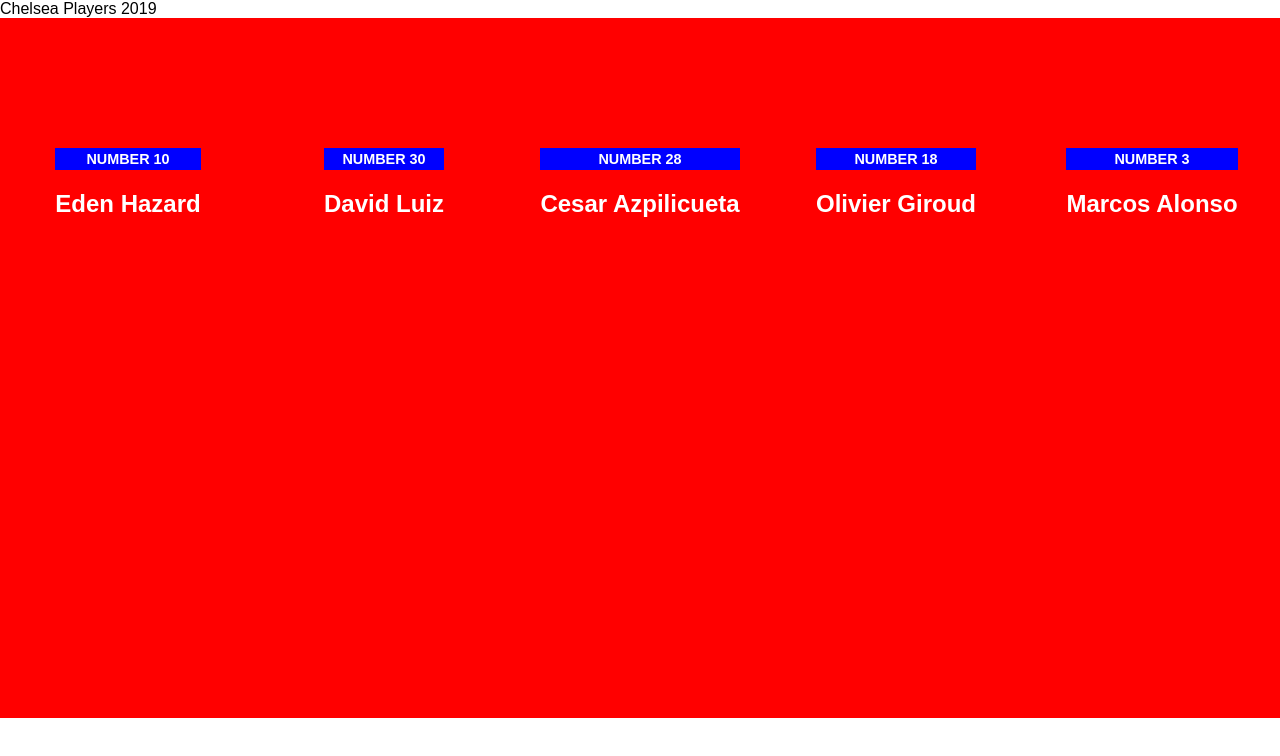
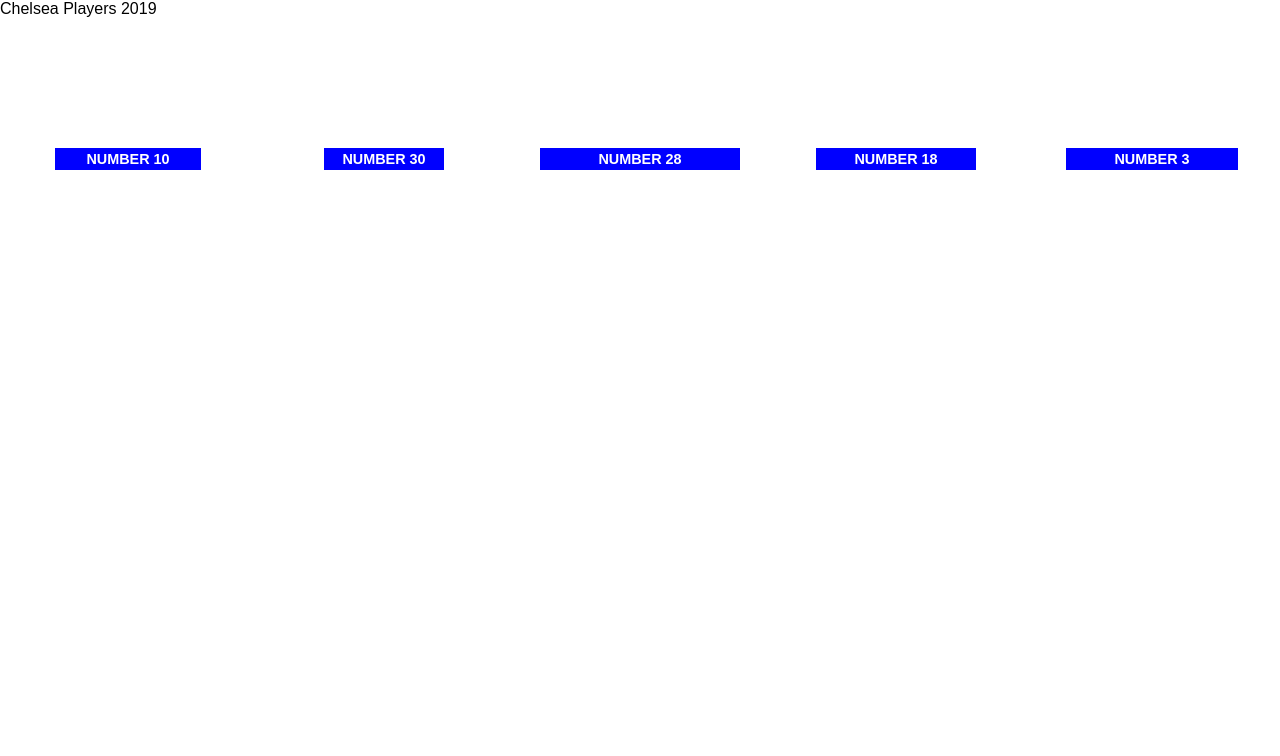
Before and after one commit to dompainter/player-showcase, a React (Create React App) app: page / in a window 1280 px wide. Shown: the top 756 px of the page. Built offline with nearby package versions, Linux system fonts and the light colour scheme; grey boxes are pictures that could not be loaded.

Commit message:
> Clickable buttons

```diff
--- a/src/App.css
+++ b/src/App.css
@@ -4,12 +4,35 @@
 
 .playerContainer {
   display: flex;
-  background-color: red;
   flex-direction: row;
   position: relative;
   min-height: 700px;
 }
 
+.playerBackgrounds {
+  position: absolute;
+  top: 0px;
+  right: 0px;
+  bottom: 0px;
+  left: 0px;
+}
+
+.playerItemLink {
+  position: absolute;
+  top: 0px;
+  right: 0px;
+  bottom: 0px;
+  left: 0px;
+  z-index: 1;
+  height: 100%;
+  width: 100%;
+  -webkit-tap-highlight-color: transparent;
+  background: 0px center;
+  border-width: 0px;
+  border-style: initial;
+  border-color: initial;
+  border-image: initial;
+}
 
 .playersBackgroundImage {
   position: absolute;
@@ -23,12 +46,12 @@
   background-position: 50% 50%;
 }
 
-.playersBackgroundImage.activeBackground {
+.playerBackgroundImage.activeBackground {
   z-index: 2;
   display: block;
 }
 
-.playersBackgroundImage.previousImage {
+.playerBackgroundImage.previousBackground {
   z-index: 1;
   display: block;
 }
--- a/src/App.js
+++ b/src/App.js
@@ -49,7 +49,7 @@
               <Item key={i} player={player} handleClick={() => this.handleClick(playerIndex, player.heading)} />
             )
           })}
-          <div className="playersBackgrounds">
+          <div className="playerBackgrounds">
             {this.state.players.map((player, i) => {
               const index = i + 1
               return (
--- a/src/components/Item.js
+++ b/src/components/Item.js
@@ -11,8 +11,8 @@
       className={ classNames(
       'playerItem',
       { 'activePlayer' : active }
-     )}
-      onClick={handleClick}>
+     )}>
+      <button className="playerItemLink" onClick={handleClick} />
       <div className="playerDetails">
         <Info>{info}</Info>
         <Heading>{heading}</Heading>
```
